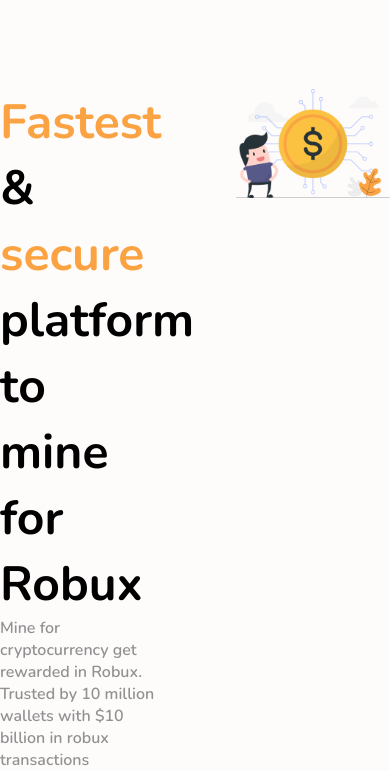
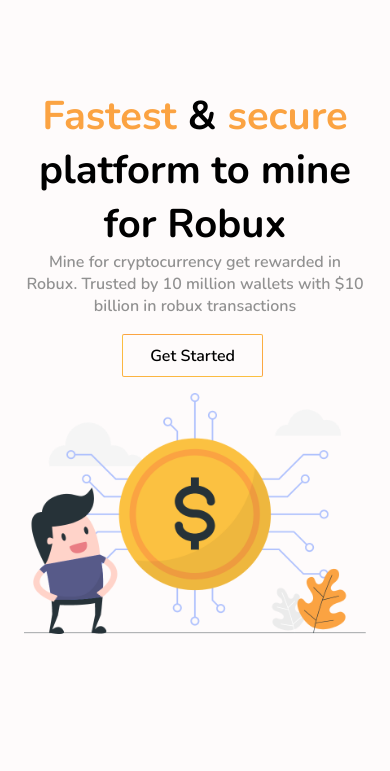
Before and after one commit to PrabhjotSodhi/RoMiner, a plain HTML site: page index.html in a window 390 px wide. Shown: the part 123-894 px from the top of the page. After the commit the page ends 844 px from the top, so only its background shows below. Drawn offline with nearby package versions, Linux system fonts and the light colour scheme.

Commit message:
- Added Responsiveness for mobile for hero - Bigger font size navbar - Better use of variables

```diff
--- a/index.html
+++ b/index.html
@@ -38,7 +38,7 @@
             <div class="content">
                 <h1><span>Fastest</span> & <span>secure</span> platform to mine for Robux</h1>
                 <p>Mine for cryptocurrency get rewarded in Robux. Trusted by 10 million wallets with $10 billion in robux transactions</p>
-                <a href="#" class="cta" type="button">Get Started</a>
+                <div style="padding: 0.7em 0em; margin: 1rem 0;"><a href="#" class="cta" type="button">Get Started</a></div>
             </div>
             <div class="image"><img src="./images/libra [Converted].png" alt=""></div>
         </div>
--- a/src/main.css
+++ b/src/main.css
@@ -11,29 +11,29 @@
     --background-color: #FEFBFB;
     /*-- Font --*/
     --font: 'Nunito', sans-serif;
-    --font-big: 2rem;
-    --font-med: 1.25rem;
-    --font-small: 0.938rem;
+    --font-big: 3rem;
+    --font-med: 1.75rem;
+    --font-small: 1rem;
     --font-bold: 700;
     --font-semibold: 600;
     --font-regular: 400;
     /*-- Font --*/
-    -mb-05: .5rem;
-    -mb-1: 1rem;
-    -mb-15: 1.5rem;
-    -mb-2: 2rem;
-    -mb-25: 2.5rem;
-    -mb-3: 3rem;
+    --mb-05: .5rem;
+    --mb-1: 1rem;
+    --mb-15: 1.5rem;
+    --mb-2: 2rem;
+    --mb-25: 2.5rem;
+    --mb-3: 3rem;
     /*-- z-index --*/
     --z-tooltip: 10;
     --z-fixed: 100;
 }
 
-@media screen and (min-width: 968px) {
+@media screen and (max-width: 768px) {
      :root {
-        --font-big: 3rem;
-        --font-med: 1.75rem;
-        --font-small: 1rem;
+        --font-big: 2.5rem;
+        --font-med: 1.25rem;
+        --font-small: 0.938rem;
     }
 }
 
@@ -95,9 +95,10 @@ a {
     display: flex;
     flex-direction: row;
     justify-content: space-between;
-    padding-top: 2em;
+    padding-top: var(--mb-2);
+    margin: auto;
     max-width: 968px;
-    width: calc(100%-3rem);
+    width: calc(100% - 3rem);
     column-gap: 5rem;
 }
 
@@ -119,14 +120,14 @@ a {
 
 .hero .content h1 {
     font-weight: 800;
-    font-size: 3em;
+    font-size: var(--font-big);
 }
 
 .hero .content p {
     font-weight: 600;
 }
 
-.hero .content .cta {
+.hero .content div .cta {
     padding: 0.6em 1.7em;
     margin: 0 0.3em 0.3em 0;
     width: 160px;
@@ -173,6 +174,7 @@ a {
 .nav-links {
     position: relative;
     font-weight: 600;
+    font-size: calc(var(--font-small) + 0.05rem);
 }
 
 .nav-links a:not(:last-child) {
@@ -278,9 +280,18 @@ a {
 
 @media (max-width: 768px) {
     .nav-links a,
-    .cta,
-    .tcta {
+    .nav-links .cta {
         display: none;
+    }
+    .hero {
+        flex-direction: column;
+    }
+    .hero .content, .hero .image {
+        width: 100%;
+        text-align: center;
+    }
+    .hero .content > * {
+        text-align: center;
     }
 }
 
```
